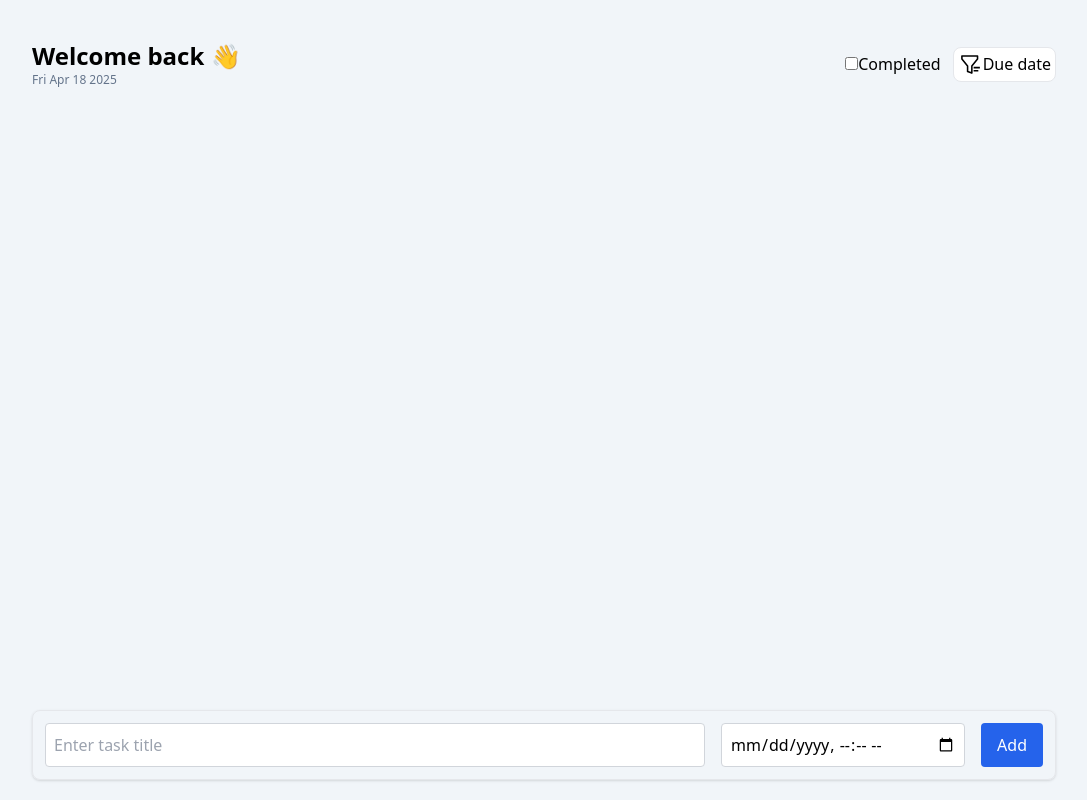
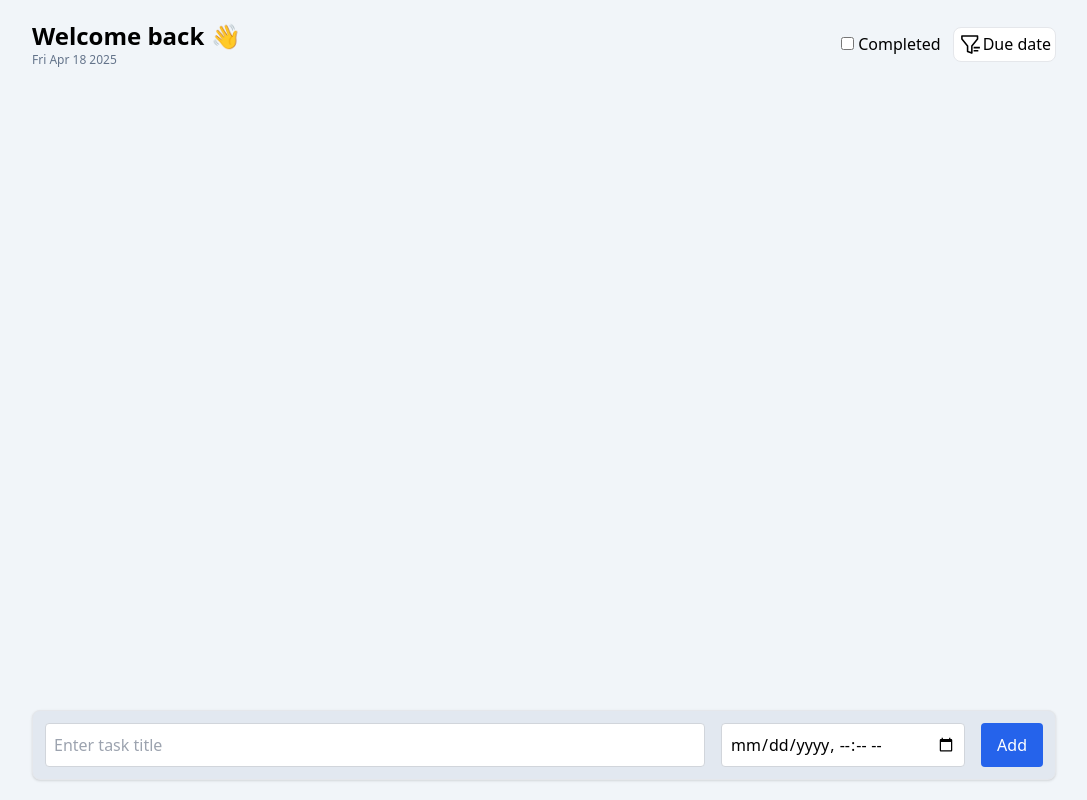
Before and after one commit to muodilo/todo-app, a plain HTML site: page index.html in a window 1280 px wide. Shown: the whole page, without its empty margins (96-1183 px from the left). Drawn offline with nearby package versions, Linux system fonts and the light colour scheme.

Commit message:
Set up todo list, input fields, and initial state

```diff
--- a/index.html
+++ b/index.html
@@ -7,31 +7,34 @@
     <script src="https://cdn.tailwindcss.com"></script>
     <script src="script.js" defer></script>
 </head>
-<body class="h-svh bg-slate-100 lg:px-32 md:px-16 px-5 pt-10 relative">
+<body class="h-screen bg-slate-100 lg:px-32 md:px-16 px-5 relative">
 
-    <!-- header  -->
-    <div id="title" class="absolute top-10 lg:left-32 md:left-16 left-5 lg:right-32 md:right-16 right-5 flex items-center justify-between ">
-        <!-- title  -->
+    <!-- header -->
+    <div id="title" class="absolute top-0 lg:left-32 md:left-16 left-5 lg:right-32 md:right-16 right-5 flex items-center justify-between z-50 bg-slate-100 py-5">
+        <!-- title -->
         <div>
             <p class="text-2xl font-semibold">Welcome back 👋</p>
             <p id="title-date" class="text-xs text-slate-500">18/4/2025</p>
         </div>
-        <!-- filters  -->
+        <!-- filters -->
         <div class="flex md:flex-row flex-col items-center md:gap-3">
             <div>
-                <input type="checkbox">Completed</input>
+                <input type="checkbox" id="filter-completed"> Completed</input>
             </div>
             <button id="sort-btn" class="flex items-center border bg-white p-1 rounded-lg">
-                <svg xmlns="http://www.w3.org/2000/svg" width="25" height="25" viewBox="0 0 16 16"><path fill="none" stroke="currentColor" stroke-linejoin="round" d="M10 10h4m-4 2h3M2.5 2.5h10v2L8.864 9v4.5l-2.728-1V9L2.5 4.5z" stroke-width="1"/></svg>
+                <svg xmlns="http://www.w3.org/2000/svg" width="25" height="25" viewBox="0 0 16 16">
+                    <path fill="none" stroke="currentColor" stroke-linejoin="round" d="M10 10h4m-4 2h3M2.5 2.5h10v2L8.864 9v4.5l-2.728-1V9L2.5 4.5z" stroke-width="1"/>
+                </svg>
                 <p>Due date</p>
             </button>
         </div>
     </div>
 
-    <!-- todo list  -->
-     <ul id="todo-list" class="space-y-4"></ul>
-     <!-- form  -->
-      <div class="flex flex-col md:flex-row gap-4 absolute bottom-5 lg:left-32 md:left-16 left-5 lg:right-32 md:right-16 right-5 p-3 border rounded-lg shadow">
+    <!-- todo list -->
+    <ul id="todo-list" class="space-y-4 h-screen overflow-y-auto pt-32 md:pb-32 pb-60 scrollbar-hide"></ul>
+
+    <!-- form -->
+    <div class="flex flex-col md:flex-row gap-4 absolute bottom-5 lg:left-32 md:left-16 left-5 lg:right-32 md:right-16 right-5 p-3 border rounded-lg shadow z-50 bg-slate-200">
         <input
         type="text"
         id="todo-title"
--- a/script.js
+++ b/script.js
@@ -1,3 +1,11 @@
 const titleDateEl = document.querySelector('#title-date');
-const now = new Date().toString().slice(0,16);
+const now = new Date().toString().slice(0, 16);
 titleDateEl.innerText = now;
+
+const todoList = document.getElementById('todo-list');
+const titleInput = document.getElementById('todo-title');
+const dueInput = document.getElementById('todo-due');
+const filterCompletedCheckbox = document.getElementById('filter-completed');
+
+let todos = [];
+let isAscending = true;
--- /dev/null
+++ b/style.css
@@ -0,0 +1,10 @@
+/* Hides scrollbar for WebKit (Chrome, Safari) */
+.scrollbar-hide::-webkit-scrollbar {
+    display: none;
+  }
+
+  /* Hides scrollbar for IE, Edge, and Firefox */
+  .scrollbar-hide {
+    -ms-overflow-style: none; /* IE and Edge */
+    scrollbar-width: none; /* Firefox */
+  }
```
Lines whose indentation alone changed are shown as unchanged.
